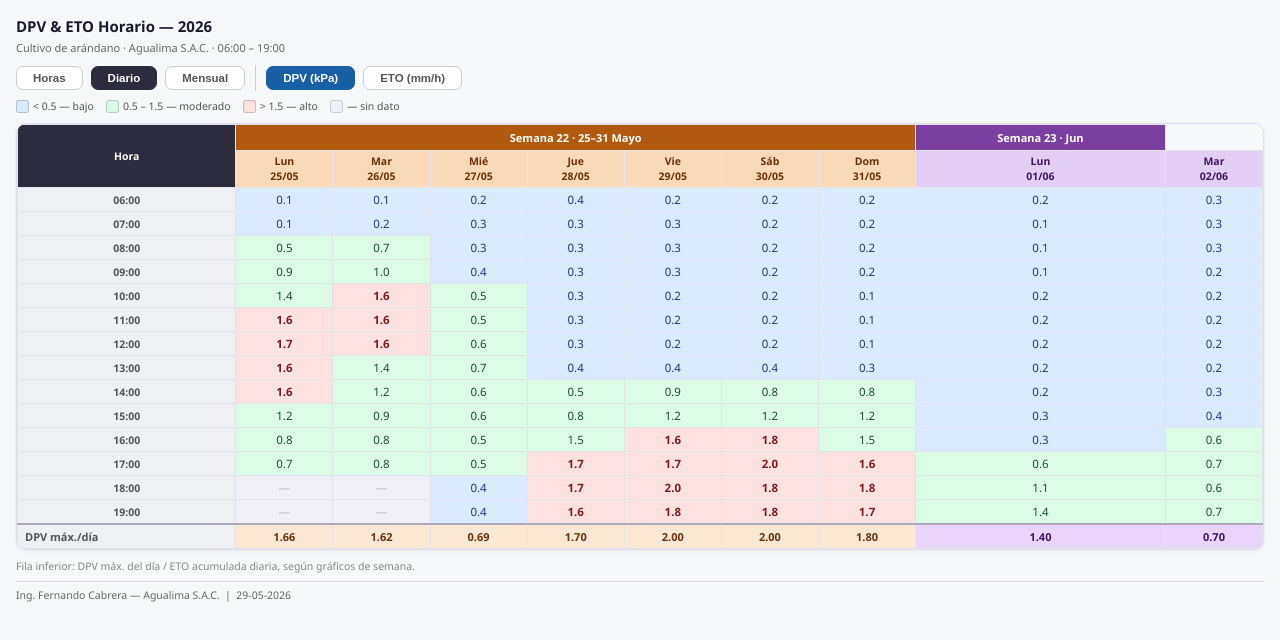
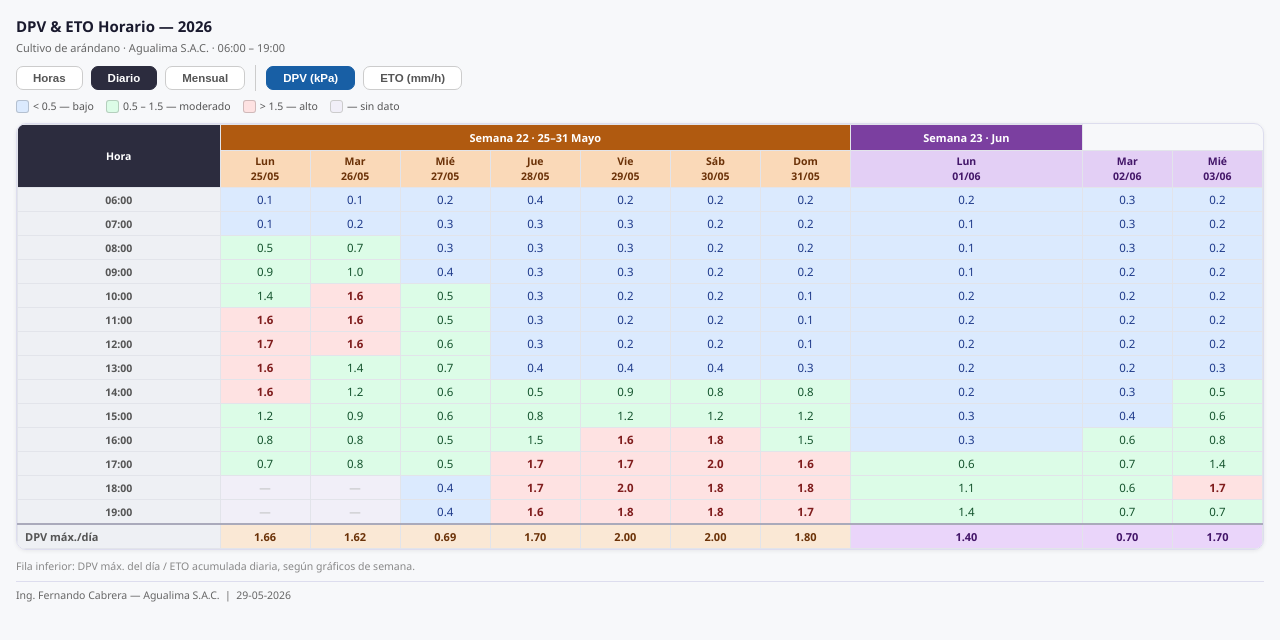
Before and after one commit to FernandoCabreraAGL/DPV-ETO, a plain HTML site: page index.html in a window 1280 px wide. Drawn offline with Linux system fonts and the light colour scheme.

Commit message:
Actualización 03/06

```diff
--- a/index.html
+++ b/index.html
@@ -126,7 +126,8 @@ const ALL_DPV={
   '30/05':[0.2,0.2,0.2,0.2,0.2,0.2,0.2,0.4,0.8,1.2,1.8,2.0,1.8,1.8],
   '31/05':[0.2,0.2,0.2,0.2,0.1,0.1,0.1,0.3,0.8,1.2,1.5,1.6,1.8,1.7],
   '01/06':[0.2,0.1,0.1,0.1,0.2,0.2,0.2,0.2,0.2,0.3,0.3,0.6,1.1,1.4],
-  '02/06':[0.3,0.3,0.3,0.2,0.2,0.2,0.2,0.2,0.3,0.4,0.6,0.7,0.6,0.7]
+  '02/06':[0.3,0.3,0.3,0.2,0.2,0.2,0.2,0.2,0.3,0.4,0.6,0.7,0.6,0.7],
+  '03/06':[0.2,0.2,0.2,0.2,0.2,0.2,0.2,0.3,0.5,0.6,0.8,1.4,1.7,0.7]
 };
 const ALL_ETO={
   '27/04':[0.00,0.00,0.10,0.18,0.28,0.38,0.74,0.00,0.28,0.36,0.20,0.10,null,null],
@@ -162,20 +163,21 @@ const ALL_ETO={
   '30/05':[0.00,0.00,0.00,0.00,0.00,0.00,0.00,0.00,0.08,0.18,0.28,0.33,0.89,0.43],
   '31/05':[0.00,0.00,0.00,0.00,0.00,0.00,0.01,0.01,0.08,0.20,0.30,0.41,0.92,0.43],
   '01/06':[0.00,0.00,0.00,0.00,0.00,0.00,0.00,0.00,0.03,0.05,0.08,0.10,0.46,0.00],
-  '02/06':[0.00,0.00,0.00,0.00,0.00,0.00,0.00,0.00,0.03,0.05,0.10,0.15,0.28,0.00]
+  '02/06':[0.00,0.00,0.00,0.00,0.00,0.00,0.00,0.00,0.03,0.05,0.10,0.15,0.28,0.00],
+  '03/06':[0.00,0.00,0.00,0.00,0.00,0.00,0.00,0.00,0.05,0.10,0.13,0.15,0.53,0.15]
 };
-const FM_DPV={'27/04':1.60,'28/04':1.70,'29/04':1.80,'30/04':2.20,'04/05':1.80,'05/05':2.30,'06/05':1.70,'07/05':0.50,'08/05':0.50,'09/05':1.70,'10/05':1.20,'11/05':2.45,'12/05':1.85,'13/05':0.39,'14/05':1.19,'15/05':1.46,'16/05':1.69,'17/05':1.09,'18/05':1.94,'19/05':1.57,'20/05':1.69,'21/05':1.65,'22/05':1.89,'23/05':2.00,'24/05':1.85,'25/05':1.66,'26/05':1.62,'27/05':0.69,'28/05':1.70,'29/05':2.00,'30/05':2.00,'31/05':1.80,'01/06':1.40,'02/06':0.70};
-const FM_ETO={'27/04':1.77,'28/04':1.76,'29/04':2.61,'30/04':2.47,'04/05':2.43,'05/05':2.67,'06/05':1.28,'07/05':0.68,'08/05':0.67,'09/05':2.32,'10/05':1.02,'11/05':2.93,'12/05':3.01,'13/05':0.68,'14/05':1.55,'15/05':1.26,'16/05':1.90,'17/05':1.20,'18/05':2.80,'19/05':1.40,'20/05':1.90,'21/05':3.00,'22/05':3.02,'23/05':3.00,'24/05':2.95,'25/05':3.03,'26/05':1.48,'27/05':0.90,'28/05':1.89,'29/05':2.49,'30/05':2.82,'31/05':2.92,'01/06':1.67,'02/06':0.69};
+const FM_DPV={'27/04':1.60,'28/04':1.70,'29/04':1.80,'30/04':2.20,'04/05':1.80,'05/05':2.30,'06/05':1.70,'07/05':0.50,'08/05':0.50,'09/05':1.70,'10/05':1.20,'11/05':2.45,'12/05':1.85,'13/05':0.39,'14/05':1.19,'15/05':1.46,'16/05':1.69,'17/05':1.09,'18/05':1.94,'19/05':1.57,'20/05':1.69,'21/05':1.65,'22/05':1.89,'23/05':2.00,'24/05':1.85,'25/05':1.66,'26/05':1.62,'27/05':0.69,'28/05':1.70,'29/05':2.00,'30/05':2.00,'31/05':1.80,'01/06':1.40,'02/06':0.70,'03/06':1.70};
+const FM_ETO={'27/04':1.77,'28/04':1.76,'29/04':2.61,'30/04':2.47,'04/05':2.43,'05/05':2.67,'06/05':1.28,'07/05':0.68,'08/05':0.67,'09/05':2.32,'10/05':1.02,'11/05':2.93,'12/05':3.01,'13/05':0.68,'14/05':1.55,'15/05':1.26,'16/05':1.90,'17/05':1.20,'18/05':2.80,'19/05':1.40,'20/05':1.90,'21/05':3.00,'22/05':3.02,'23/05':3.00,'24/05':2.95,'25/05':3.03,'26/05':1.48,'27/05':0.90,'28/05':1.89,'29/05':2.49,'30/05':2.82,'31/05':2.92,'01/06':1.67,'02/06':0.69,'03/06':1.41};
 
 const C_DIARIO=[
   {d:'25/05',w:0,n:'Lun'},{d:'26/05',w:0,n:'Mar'},{d:'27/05',w:0,n:'Mié'},
   {d:'28/05',w:0,n:'Jue'},{d:'29/05',w:0,n:'Vie'},{d:'30/05',w:0,n:'Sáb'},{d:'31/05',w:0,n:'Dom'},
-  {d:'01/06',w:1,n:'Lun'},{d:'02/06',w:1,n:'Mar'},
+  {d:'01/06',w:1,n:'Lun'},{d:'02/06',w:1,n:'Mar'},{d:'03/06',w:1,n:'Mié'},
 ];
 const MESES=[
   {key:'abr',label:'Abril',year:'2026',dias:['27/04','28/04','29/04','30/04']},
   {key:'may',label:'Mayo', year:'2026',dias:['04/05','05/05','06/05','07/05','08/05','09/05','10/05','11/05','12/05','13/05','14/05','15/05','16/05','17/05','18/05','19/05','20/05','21/05','22/05','23/05','24/05','25/05','26/05','27/05','28/05','29/05','30/05','31/05']},
-  {key:'jun',label:'Junio',year:'2026',dias:['01/06','02/06']}
+  {key:'jun',label:'Junio',year:'2026',dias:['01/06','02/06','03/06']}
 ];
 
 function cc(v){return v===null?'cn':v<0.5?'cb':v<=1.5?'cg':'cr';}
```
